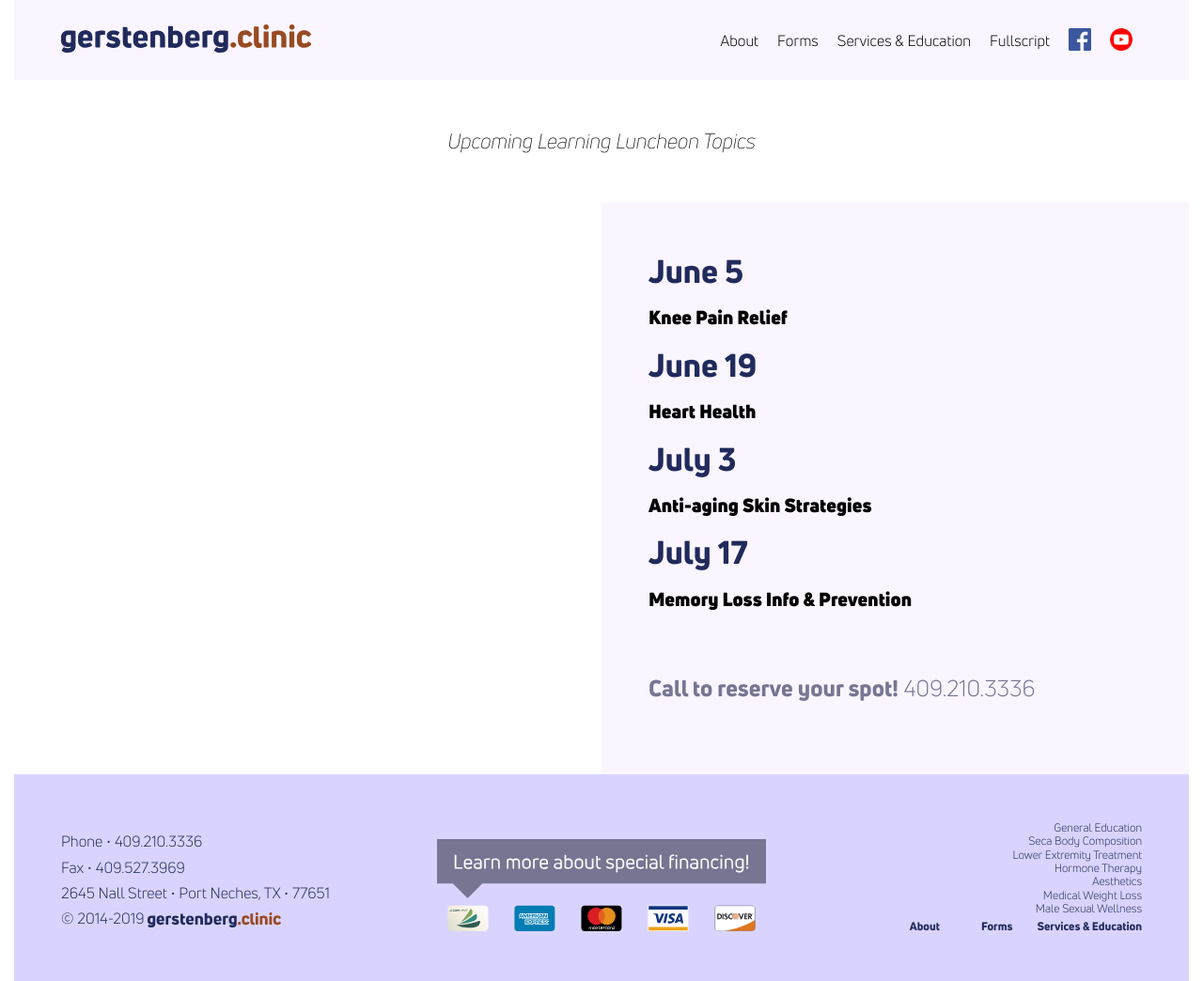
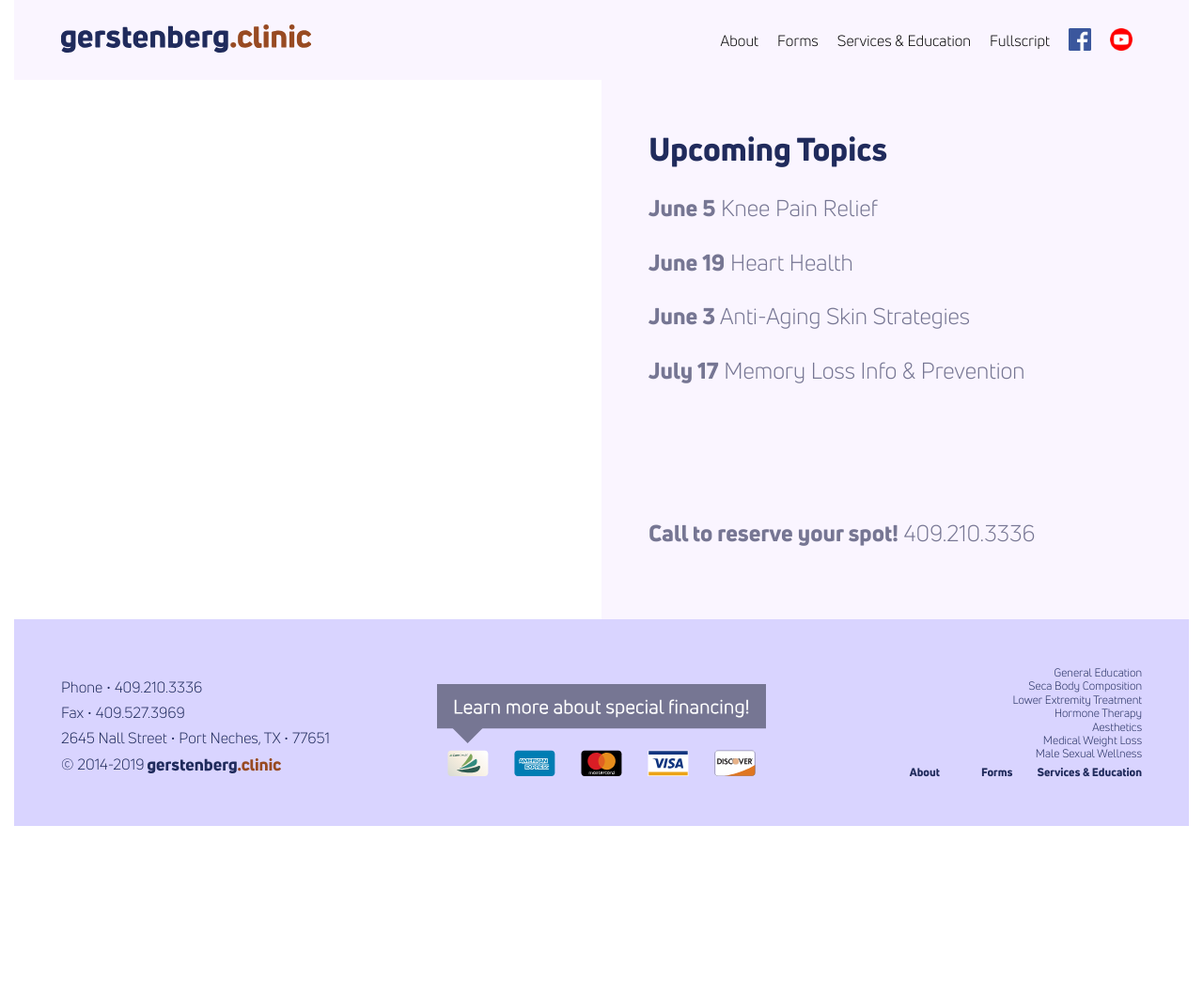
Before and after one commit to theneverwoods/gerstenberg.clinic, a Jekyll site: the page built from luncheon.html, in a window 1280 px wide. Shown: the whole page at 94% size. Built offline with Jekyll 4.4.1, drawn with Linux system fonts in a browser that asks for light colours; after the commit the page ends 900 px from its top, so only the background shows below that.

Commit message:
Update luncheon.html

```diff
--- a/luncheon.html
+++ b/luncheon.html
@@ -1,7 +1,6 @@
 ---
 layout: default
 permalink: /luncheon
-tagline: "Upcoming Learning Luncheon Topics"
 stylesheet: evox
 description: "gerstenberg.clinic offers a complimentary lunch while discussing various wellness topics on 1st and 3rd Wednesdays of the month."
 keywords: "Gerstenberg, Gertenberg, Gersteberg, Gerstenburg, Gurstenburg, Gutenberg, Gutenburg, Gurtenberg, Gurtenburg, Paul, Doctor, Dr,wellness,well,lunch,learning,luncheon,"
@@ -14,10 +13,11 @@ redirect_from: /learningluncheon
 		<img src="../img/lrg-squares/luncheon.gif" alt="Learning Luncheon." />
 	</div>
 	<div class="half tile light text">
-		<h2>June 5</h2> <h1>Knee Pain Relief</h1>
-		<h2>June 19</h2> <h1>Heart Health</h1>
-		<h2>July 3</h2> <h1>Anti-aging Skin Strategies</h1>
-		<h2>July 17</h2> <h1>Memory Loss Info & Prevention</h1>
+		<h2>Upcoming Topics</2h>
+		<p><b>June 5</b> Knee Pain Relief</p>
+		<p><b>June 19</b> Heart Health</p>
+		<p><b>June 3</b> Anti-Aging Skin Strategies</p>
+		<p><b>July 17</b> Memory Loss Info & Prevention</p>
 		</br>
 		</br>
 		<p><b>Call to reserve your spot!</b> 409.210.3336</p>
```
